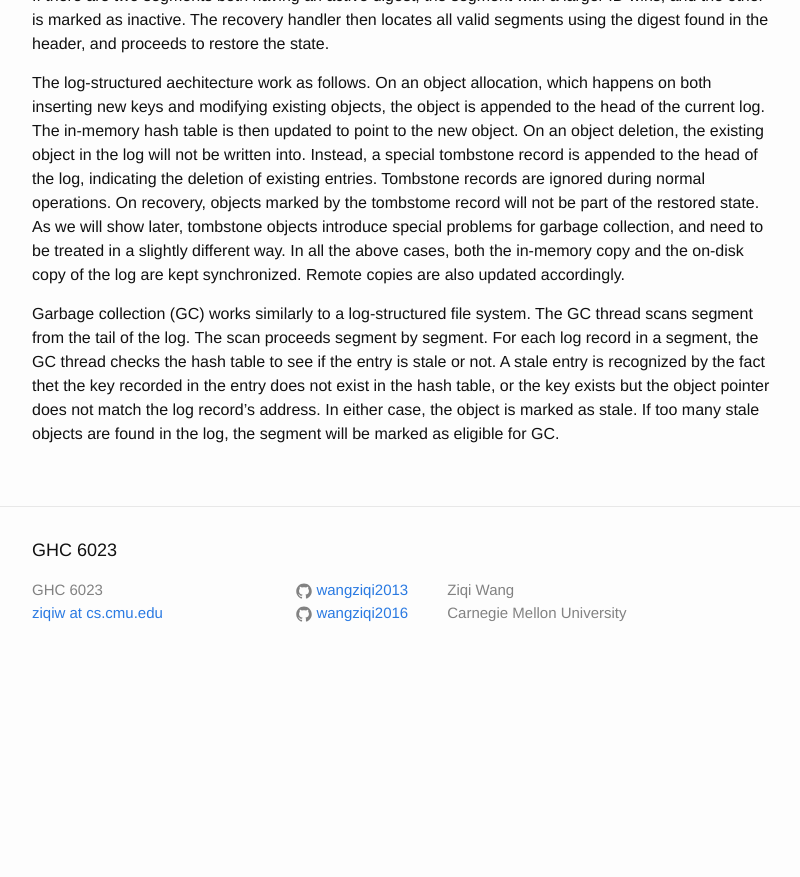
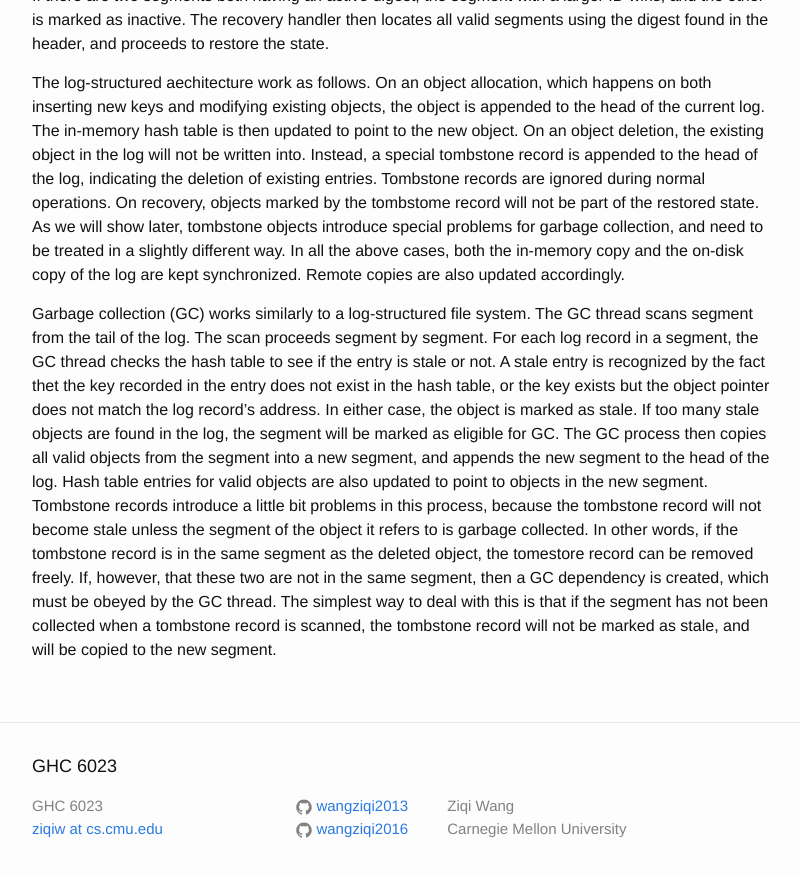
Before and after one commit to wangziqi2013/wangziqi2013.github.io, a Jekyll site: the page built from _posts/2019-03-03-log-structured-mem-for-dram-based-storage.markdown, in a window 1280 px wide and 900 px high, scrolled down 1393 px. Shown: the top 877 px of the window, without its empty margins (238-1038 px from the left). Built offline with Jekyll 4.4.1, drawn with Linux system fonts in a browser that asks for light colours; before the commit the page ends 2077 px from its top, so only the background shows below that.

Commit message:
Finish GC

```diff
--- a/_posts/2019-03-03-log-structured-mem-for-dram-based-storage.markdown
+++ b/_posts/2019-03-03-log-structured-mem-for-dram-based-storage.markdown
@@ -63,3 +63,11 @@ log. The scan proceeds segment by segment. For each log record in a segment, the
 if the entry is stale or not. A stale entry is recognized by the fact thet the key recorded in the entry does not exist
 in the hash table, or the key exists but the object pointer does not match the log record's address. In either case, the
 object is marked as stale. If too many stale objects are found in the log, the segment will be marked as eligible for GC.
+The GC process then copies all valid objects from the segment into a new segment, and appends the new segment to the head
+of the log. Hash table entries for valid objects are also updated to point to objects in the new segment. Tombstone records
+introduce a little bit problems in this process, because the tombstone record will not become stale unless the segment of
+the object it refers to is garbage collected. In other words, if the tombstone record is in the same segment as the deleted
+object, the tomestore record can be removed freely. If, however, that these two are not in the same segment, then a GC
+dependency is created, which must be obeyed by the GC thread. The simplest way to deal with this is that if the segment
+has not been collected when a tombstone record is scanned, the tombstone record will not be marked as stale, and will
+be copied to the new segment.
```
